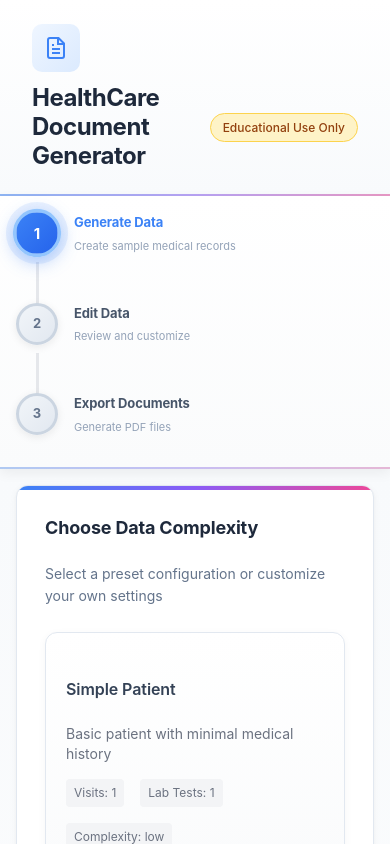
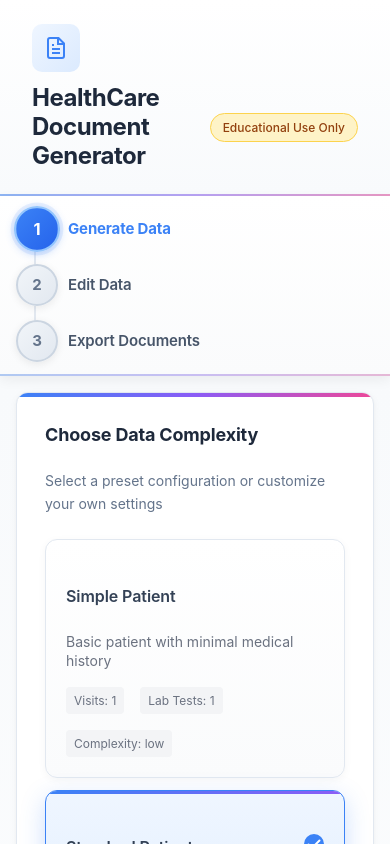
Before and after one commit to huangyingting/react-pdf-reports, a React (Create React App) app: page / in a window 390 px wide. Shown: the top 844 px of the page. Built offline with nearby package versions, Linux system fonts and the light colour scheme.

Commit message:
feat: Refactor ProgressIndicator styles for improved layout and responsiveness

```diff
--- a/src/components/ProgressIndicator.css
+++ b/src/components/ProgressIndicator.css
@@ -4,7 +4,7 @@
 .progress-indicator {
   background: linear-gradient(to bottom, #ffffff 0%, #fafbfc 100%);
   border-radius: 0;
-  padding: 2rem 2.5rem;
+  padding: 1rem 2rem;
   margin-bottom: 0;
   box-shadow: 0 4px 12px rgba(0, 0, 0, 0.06);
   border-bottom: 2px solid #e2e8f0;
@@ -24,16 +24,17 @@
 
 .progress-steps {
   display: flex;
-  align-items: flex-start;
+  align-items: center;
   justify-content: center;
-  gap: 2rem;
+  gap: 1rem;
 }
 
 .progress-step {
   display: flex;
-  flex-direction: column;
+  flex-direction: row;
   align-items: center;
-  flex: 1;
+  gap: 0.75rem;
+  flex: 0 0 auto;
   position: relative;
 }
 
@@ -47,10 +48,10 @@
   align-items: center;
   justify-content: center;
   font-weight: 700;
-  font-size: 1rem;
+  font-size: 1.125rem;
   transition: all 0.3s cubic-bezier(0.4, 0, 0.2, 1);
-  border: 3px solid #cbd5e1;
-  margin-bottom: 0.75rem;
+  border: 2.5px solid #cbd5e1;
+  flex-shrink: 0;
   z-index: 2;
   box-shadow: 0 2px 8px rgba(0, 0, 0, 0.08);
 }
@@ -59,8 +60,8 @@
   background: linear-gradient(135deg, #3b82f6 0%, #2563eb 100%);
   color: white;
   border-color: #93c5fd;
-  box-shadow: 0 4px 16px rgba(59, 130, 246, 0.4), 0 0 0 6px rgba(59, 130, 246, 0.1);
-  transform: scale(1.15);
+  box-shadow: 0 4px 16px rgba(59, 130, 246, 0.4), 0 0 0 4px rgba(59, 130, 246, 0.1);
+  transform: scale(1.1);
 }
 
 .progress-step.completed .step-circle {
@@ -71,17 +72,20 @@
 }
 
 .step-info {
-  text-align: center;
-  margin-top: 0.5rem;
+  display: flex;
+  flex-direction: column;
+  gap: 0.125rem;
+  text-align: left;
 }
 
 .step-label {
-  font-weight: 700;
-  font-size: 0.9375rem;
+  font-weight: 600;
+  font-size: 1rem;
   color: #475569;
-  margin-bottom: 0.375rem;
   transition: color 0.3s ease;
   letter-spacing: -0.01em;
+  line-height: 1.2;
+  white-space: nowrap;
 }
 
 .progress-step.active .step-label {
@@ -96,15 +100,17 @@
 .step-description {
   font-size: 0.8125rem;
   color: #94a3b8;
-  line-height: 1.4;
+  line-height: 1.3;
   font-weight: 400;
+  white-space: nowrap;
 }
 
 .progress-connector {
-  flex: 1;
-  height: 4px;
+  flex: 0 0 auto;
+  width: 60px;
+  height: 3px;
   background: linear-gradient(to right, #e2e8f0 0%, #cbd5e1 100%);
-  margin: 24px 0.5rem 0 0.5rem;
+  margin: 0;
   position: relative;
   transition: all 0.3s ease;
   border-radius: 2px;
@@ -133,30 +139,68 @@
 /* Responsive Design */
 @media (max-width: 768px) {
   .progress-indicator {
-    padding: 1rem 1rem;
+    padding: 0.875rem 1.25rem;
+  }
+
+  .progress-steps {
+    gap: 0.75rem;
+  }
+
+  .step-circle {
+    width: 42px;
+    height: 42px;
+    font-size: 1rem;
+  }
+
+  .step-info {
+    gap: 0.125rem;
+  }
+
+  .step-label {
+    font-size: 0.9375rem;
+  }
+
+  .step-description {
+    font-size: 0.75rem;
+  }
+
+  .progress-connector {
+    width: 40px;
+  }
+}
+
+@media (max-width: 640px) {
+  .progress-indicator {
+    padding: 0.75rem 1rem;
   }
 
   .progress-steps {
     flex-direction: column;
-    align-items: stretch;
+    align-items: flex-start;
+    gap: 0.875rem;
   }
 
   .progress-step {
-    flex-direction: row;
-    align-items: center;
-    margin-bottom: 1rem;
+    gap: 0.625rem;
   }
 
   .step-circle {
-    margin-bottom: 0;
-    margin-right: 1rem;
-    flex-shrink: 0;
+    width: 38px;
+    height: 38px;
+    font-size: 0.9375rem;
+    border-width: 2px;
   }
 
-  .step-info {
-    text-align: left;
-    margin-top: 0;
-    flex: 1;
+  .progress-step.active .step-circle {
+    box-shadow: 0 2px 8px rgba(59, 130, 246, 0.3), 0 0 0 3px rgba(59, 130, 246, 0.1);
+  }
+
+  .step-label {
+    font-size: 0.9375rem;
+  }
+
+  .step-description {
+    display: none;
   }
 
   .progress-connector {
@@ -167,11 +211,11 @@
   .progress-step::after {
     content: '';
     position: absolute;
-    left: 20px;
-    top: 50px;
-    width: 3px;
-    height: calc(100% + 0.5rem);
-    background: #e5e7eb;
+    left: 18px;
+    top: 42px;
+    width: 2px;
+    height: calc(100% - 20px);
+    background: #e2e8f0;
     z-index: 1;
   }
 
@@ -183,19 +227,3 @@
     display: none;
   }
 }
-
-@media (max-width: 480px) {
-  .step-circle {
-    width: 36px;
-    height: 36px;
-    font-size: 0.8125rem;
-  }
-
-  .step-label {
-    font-size: 0.8125rem;
-  }
-
-  .step-description {
-    font-size: 0.6875rem;
-  }
-}
```
